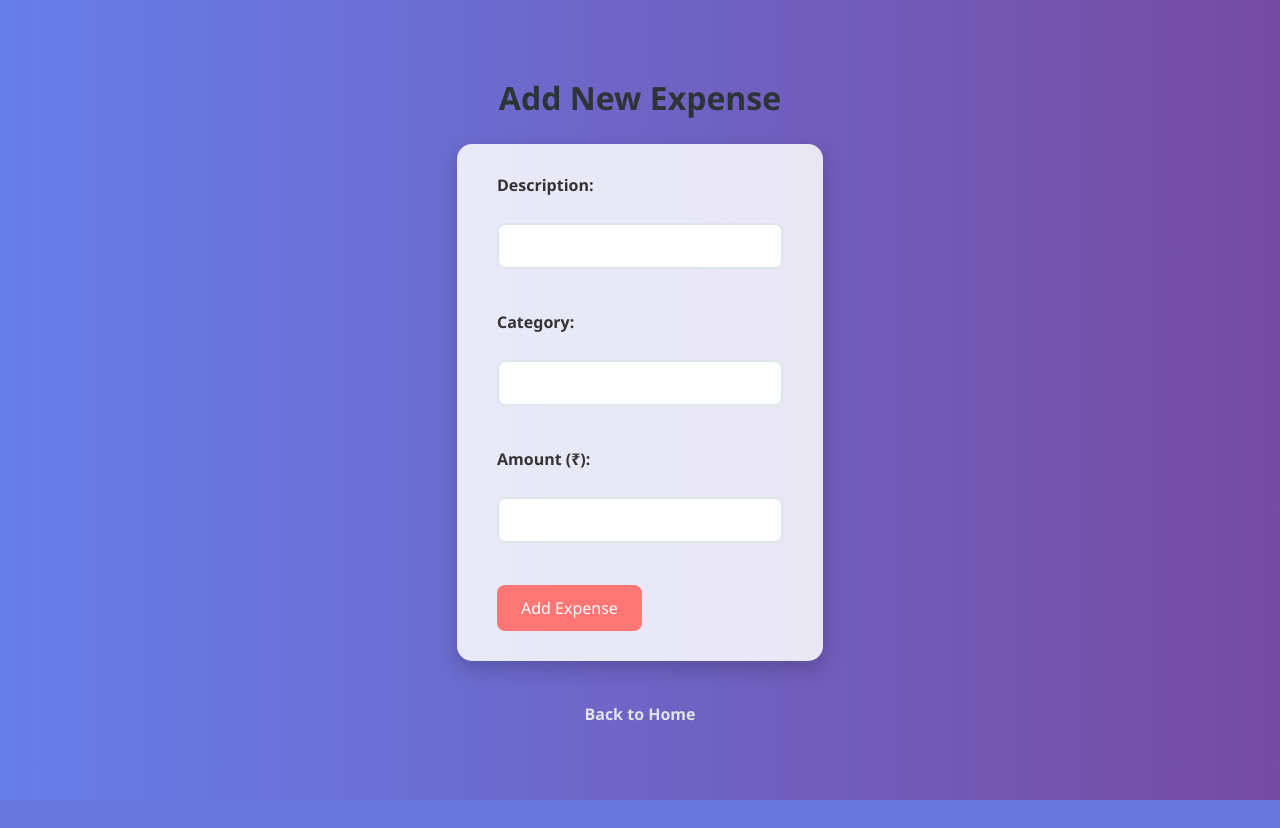
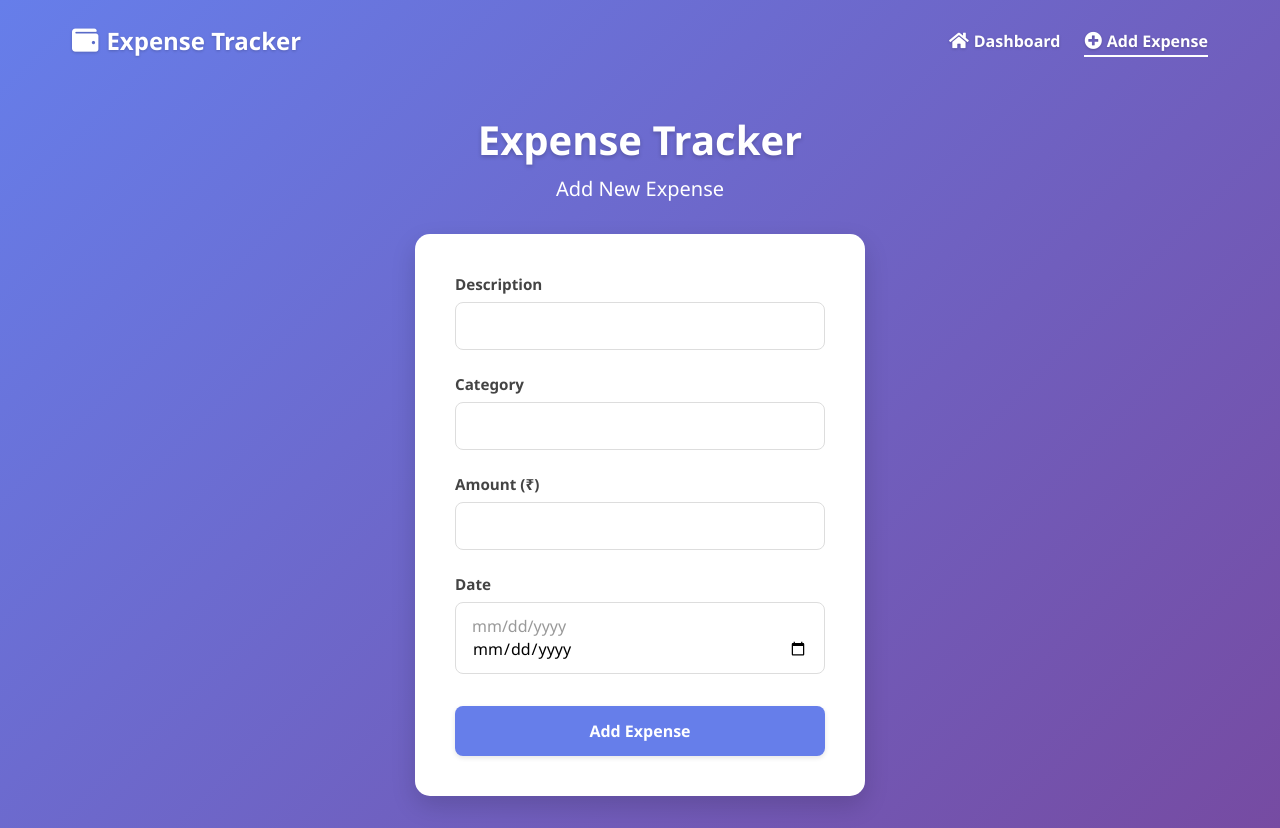
Before and after one commit to VIJAYAKRISHNA7/expense-tracker, a Flask app: page /add in a window 1280 px wide. Before the commit the page ends 800 px from the top, so only its background shows below. Run offline with Flask 3, Linux system fonts and the light colour scheme.

Commit message:
Updated form alignment and added delete functionality

```diff
--- a/app.py
+++ b/app.py
@@ -37,7 +37,12 @@ def add_expense():
         db.session.commit()
         return redirect(url_for('index'))
     return render_template('add_expense.html')
-
+@app.route('/delete/<int:id>', methods=['POST'])
+def delete_expense(id):
+    expense = Expense.query.get_or_404(id)
+    db.session.delete(expense)
+    db.session.commit()
+    return redirect(url_for('index'))
 
 if __name__ == '__main__':
     with app.app_context():
--- a/static/expense.css
+++ b/static/expense.css
@@ -1,4 +1,4 @@
-/* General Reset */
+/* Reset & Base Styles */
 * {
     margin: 0;
     padding: 0;
@@ -6,98 +6,206 @@
     font-family: 'Segoe UI', Tahoma, Geneva, Verdana, sans-serif;
 }
 
+/* Body & Background */
 body {
-    background: linear-gradient(to right, #667eea, #764ba2);
     min-height: 100vh;
-    padding: 30px;
-    color: #333;
+    background: linear-gradient(135deg, #667eea 0%, #764ba2 100%);
+    color: #2d3436;
+    display: flex;
+    flex-direction: column;
+}
+
+/* Transparent Navigation Bar */
+.navbar {
+    background-color: transparent;
+    padding: 1.5rem 0;
+    width: 100%;
+    position: fixed;
+    top: 0;
+    z-index: 1000;
+}
+
+.nav-container {
+    max-width: 1200px;
+    margin: 0 auto;
+    padding: 0 2rem;
+    display: flex;
+    justify-content: space-between;
+    align-items: center;
+}
+
+.nav-brand {
+    font-size: 1.5rem;
+    font-weight: 700;
+    color: white;
+    text-decoration: none;
+    display: flex;
+    align-items: center;
+    gap: 0.5rem;
+    text-shadow: 0 1px 3px rgba(0, 0, 0, 0.2);
+}
+
+.nav-links {
+    display: flex;
+    list-style: none;
+    gap: 1.5rem;
+}
+
+.nav-link {
+    text-decoration: none;
+    color: white;
+    font-weight: 600;
+    display: flex;
+    align-items: center;
+    gap: 0.3rem;
+    transition: all 0.3s ease;
+    text-shadow: 0 1px 3px rgba(0, 0, 0, 0.2);
+}
+
+.nav-link:hover {
+    color: #e0e0e0;
+}
+
+.nav-link.active {
+    color: white;
+    position: relative;
+}
+
+.nav-link.active::after {
+    content: '';
+    position: absolute;
+    bottom: -5px;
+    left: 0;
+    width: 100%;
+    height: 2px;
+    background-color: white;
+}
+
+/* Main Content - Centered Form */
+main {
+    flex: 1;
     display: flex;
     flex-direction: column;
     align-items: center;
     justify-content: center;
-    animation: fadeIn 1s ease-in-out;
+    padding: 2rem;
+    margin-top: 80px; /* Space for fixed navbar */
 }
 
 h1 {
-    font-size: 32px;
-    margin-bottom: 25px;
-    color: #2d3436;
-    animation: slideDown 0.8s ease-in-out;
+    text-align: center;
+    margin-bottom: 0.5rem;
+    color: white;
+    font-size: 2.5rem;
+    text-shadow: 0 2px 4px rgba(0, 0, 0, 0.2);
 }
 
-@keyframes fadeIn {
-    from { opacity: 0; }
-    to { opacity: 1; }
+h2 {
+    text-align: center;
+    color: white;
+    font-weight: 400;
+    margin-bottom: 2rem;
+    font-size: 1.25rem;
 }
 
-@keyframes slideDown {
-    from { transform: translateY(-30px); opacity: 0; }
-    to { transform: translateY(0); opacity: 1; }
+/* Form Container */
+form {
+    background: white;
+    padding: 2.5rem;
+    border-radius: 15px;
+    width: 100%;
+    max-width: 450px;
+    box-shadow: 0 10px 25px rgba(0, 0, 0, 0.15);
 }
 
-form {
-    background: rgba(255, 255, 255, 0.85);
-    padding: 30px 40px;
-    width: 30%;
-    border-radius: 15px;
-    box-shadow: 0 8px 20px rgba(0, 0, 0, 0.2);
-    animation: fadeIn 1s ease forwards;
-    transition: transform 0.3s ease;
-}
-
-form:hover {
-    transform: scale(1.01);
+/* Form Elements */
+.form-group {
+    margin-bottom: 1.5rem;
 }
 
 label {
-    font-weight: bold;
     display: block;
-    margin-bottom: 5px;
+    font-weight: 600;
+    margin-bottom: 0.5rem;
+    color: #444;
+    font-size: 0.95rem;
 }
 
 input[type="text"],
-input[type="number"] {
+input[type="number"],
+input[type="date"],
+select {
     width: 100%;
-    padding: 10px 12px;
-    margin-bottom: 20px;
-    border: 2px solid #dfe6e9;
+    padding: 0.75rem 1rem;
+    border: 1.5px solid #ddd;
     border-radius: 8px;
-    font-size: 16px;
-    transition: border-color 0.3s;
+    font-size: 1rem;
+    transition: all 0.3s ease;
 }
 
 input[type="text"]:focus,
-input[type="number"]:focus {
-    border-color: #ff7675;
+input[type="number"]:focus,
+input[type="date"]:focus,
+select:focus {
+    border-color: #667eea;
     outline: none;
+    box-shadow: 0 0 0 2px rgba(102, 126, 234, 0.2);
 }
 
-input[type="submit"] {
-    background-color: #ff7675;
+/* Submit Button */
+.btn-submit {
+    background-color: #667eea;
     color: white;
-    padding: 12px 24px;
     border: none;
+    padding: 0.875rem;
+    font-size: 1rem;
+    font-weight: 600;
     border-radius: 8px;
-    font-size: 16px;
     cursor: pointer;
-    transition: background-color 0.3s, transform 0.3s;
+    width: 100%;
+    transition: all 0.3s ease;
+    margin-top: 0.5rem;
+    box-shadow: 0 2px 5px rgba(0, 0, 0, 0.1);
 }
 
-input[type="submit"]:hover {
-    background-color: #d63031;
-    transform: scale(1.05);
+.btn-submit:hover {
+    background-color: #4a5ecb;
+    transform: translateY(-1px);
+    box-shadow: 0 3px 8px rgba(0, 0, 0, 0.15);
 }
 
-a {
-    display: inline-block;
-    margin-top: 20px;
-    text-decoration: none;
-    color: #e0e4e6;
-    font-weight: bold;
-    transition: color 0.3s, transform 0.3s;
+/* Date Input Placeholder Style */
+input[type="date"]::before {
+    content: attr(placeholder);
+    color: #999;
+    margin-right: 0.5rem;
 }
 
-a:hover {
-    color: #d63031;
-    transform: translateX(5px);
+input[type="date"]:focus::before,
+input[type="date"]:valid::before {
+    content: '';
 }
+
+/* Responsive Design */
+@media (max-width: 600px) {
+    .nav-container {
+        padding: 0 1.5rem;
+    }
+
+    .nav-links {
+        gap: 1rem;
+    }
+
+    form {
+        padding: 1.75rem;
+    }
+
+    h1 {
+        font-size: 2rem;
+    }
+}
+
+/* Font Awesome Icons */
+.fas {
+    font-size: 1.1em;
+}
--- a/templates/add_expense.html
+++ b/templates/add_expense.html
@@ -1,24 +1,56 @@
 <!DOCTYPE html>
-<html>
+<html lang="en">
 <head>
+    <meta charset="UTF-8">
     <title>Add Expense</title>
     <link rel="stylesheet" href="{{ url_for('static', filename='expense.css') }}">
+    <link rel="stylesheet" href="https://cdnjs.cloudflare.com/ajax/libs/font-awesome/5.15.4/css/all.min.css">
+    <link rel="icon" type="image/png" href="{{ url_for('static', filename='icon.png') }}">
 </head>
 <body>
-    <h1>Add New Expense</h1>
-    <form method="POST" action="{{ url_for('add_expense') }}">
-        <label>Description:</label><br>
-        <input type="text" name="description" required><br><br>
+    <nav class="navbar">
+        <div class="nav-container">
+            <a href="{{ url_for('index') }}" class="nav-brand">
+                <i class="fas fa-wallet"></i> Expense Tracker
+            </a>
+            <ul class="nav-links">
+                <li><a href="{{ url_for('index') }}" class="nav-link">
+                    <i class="fas fa-home"></i> Dashboard
+                </a></li>
+                <li><a href="{{ url_for('add_expense') }}" class="nav-link active">
+                    <i class="fas fa-plus-circle"></i> Add Expense
+                </a></li>
+            </ul>
+        </div>
+    </nav>
 
-        <label>Category:</label><br>
-        <input type="text" name="category" required><br><br>
+    <main>
+        <h1>Expense Tracker</h1>
+        <h2>Add New Expense</h2>
 
-        <label>Amount (₹):</label><br>
-        <input type="number" step="0.01" name="amount" required><br><br>
+        <form method="POST" action="{{ url_for('add_expense') }}">
+            <div class="form-group">
+                <label for="description">Description</label>
+                <input type="text" name="description" id="description" required>
+            </div>
 
-        <input type="submit" value="Add Expense">
-    </form>
-    <br>
-    <a href="{{ url_for('index') }}">Back to Home</a>
+            <div class="form-group">
+                <label for="category">Category</label>
+                <input type="text" name="category" id="category" required>
+            </div>
+
+            <div class="form-group">
+                <label for="amount">Amount (₹)</label>
+                <input type="number" name="amount" id="amount" step="0.01" required>
+            </div>
+
+            <div class="form-group">
+                <label for="date">Date</label>
+                <input type="date" name="date" id="date" required placeholder="mm/dd/yyyy">
+            </div>
+
+            <button type="submit" class="btn-submit">Add Expense</button>
+        </form>
+    </main>
 </body>
 </html>
```
Also changed, not shown: static/style.css (+17 -1 lines), templates/index.html (+13 -3 lines), instance/expenses.db.
